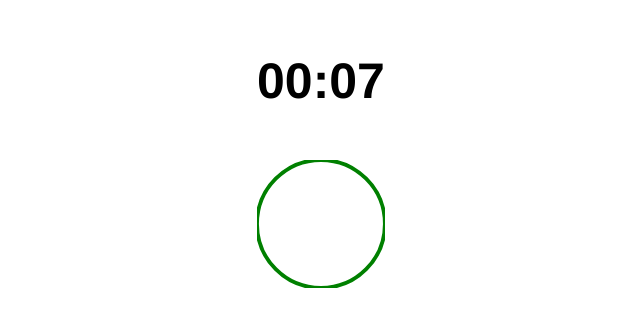
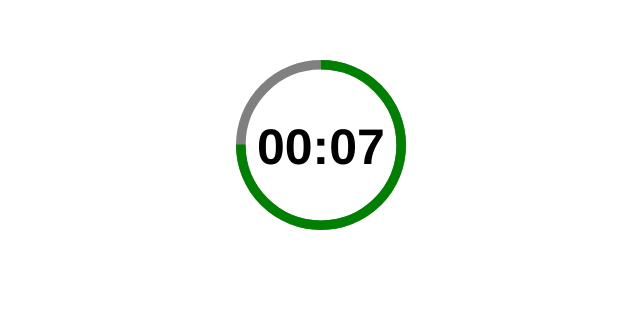
Before and after one commit to juanhenao/interval-timer, a Vue app: page / in a window 1280 px wide. Shown: the part 253-580 px from the top of the page, without its empty margins (319-959 px from the left). Built offline with nearby package versions, Linux system fonts and the light colour scheme.

Commit message:
Show progress with circle

```diff
--- a/src/components/Timer.vue
+++ b/src/components/Timer.vue
@@ -1,10 +1,18 @@
 <template>
   <div class="timer">
-    <div>
+    <div class="text-timer">
       <p>{{currentTime}}</p>
     </div>
-    <svg viewBox="0 0 100 100" xmlns="http://www.w3.org/2000/svg">
-      <circle cx="50" cy="50" r="50" stroke-dasharray="565.48"/>
+    <svg viewBox="0 0 106 106" xmlns="http://www.w3.org/2000/svg">
+      <circle cx="53" cy="53" :r="radius"/>
+      <circle
+        cx="53"
+        cy="53"
+        :r="radius"
+        :stroke-dasharray="perimeter"
+        :stroke-dashoffset="currentPct"
+        class="progress-bar"
+      />
     </svg>
   </div>
 </template>
@@ -22,10 +30,15 @@ export default Vue.extend({
       time: 0,
       currentInterval: 0,
       intervals: [10 * 1000, 15 * 1000],
-      currentPhase: 0
+      currentPhase: 0,
+      currentPct: 0,
+      radius: 50
     };
   },
   computed: {
+    perimeter(): number {
+      return 2 * Math.PI * this.radius;
+    },
     currentTime(): string {
       return new Date(this.time).toISOString().slice(14, 19);
     }
@@ -33,14 +46,19 @@ export default Vue.extend({
   methods: {
     startTimer() {
       this.currentInterval = setInterval(() => {
-        this.time = this.time + 1000;
+        this.time = this.time + 10;
+        this.setStrokeDashOffset(this.time/this.intervals[this.currentPhase]*100);
         if (this.time > this.intervals[this.currentPhase]) {
           clearInterval(this.currentInterval);
           this.currentPhase = (this.currentPhase + 1) % this.intervals.length;
           this.time = 0;
+          this.currentPct=0;
           this.startTimer();
         }
-      }, 1000);
+      }, 10);
+    },
+    setStrokeDashOffset(value: number){
+      this.currentPct = ((100-value)/100)*this.perimeter;
     }
   },
   mounted: function() {
--- a/src/styles/main.scss
+++ b/src/styles/main.scss
@@ -10,13 +10,28 @@ body{
 }
 
 .timer {
-  circle{
-    stroke-width: 3;
-    stroke-dasharray: "565.48";
-    stroke: green;
-    fill: none;
-    //stroke-dashoffset: (2*50*3.14);
-    stroke-dashoffset: 50%;
+
+  .text-timer{
+    position: absolute;
+    top: 50%;
+    transform: translateY(-50%);
+    margin: 0 21px;
+  }
+
+  svg{
+    width: 170px;
+
+    circle{
+      stroke-width: 6;
+      fill: none;
+      stroke:gray;
+
+      &.progress-bar{
+        stroke: green;
+        transform: rotate(-90deg);
+        transform-origin: 50% 50%,
+      }
+    }
   }
 }
 
@@ -24,5 +39,6 @@ body{
 
 p {
   font-size: 50px;
+  text-align: center;
   font-weight: bold;
 }
```
